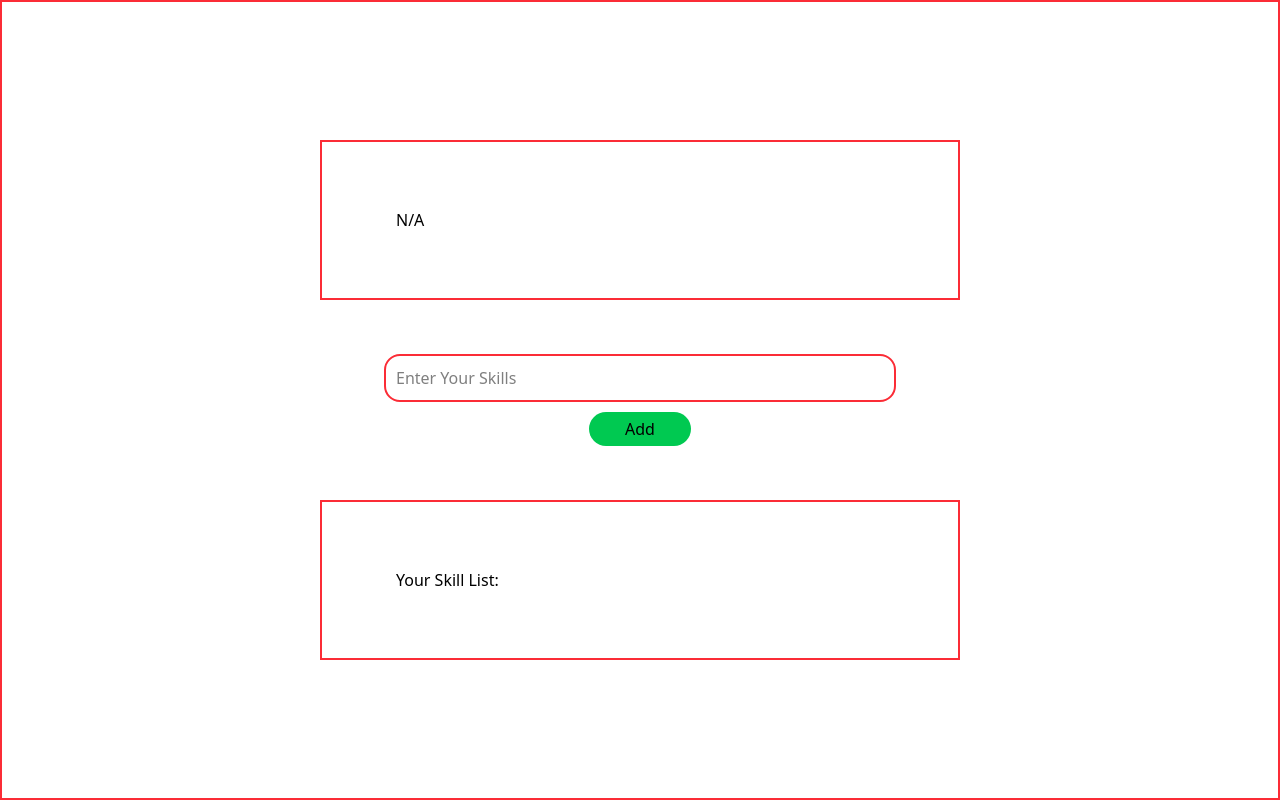
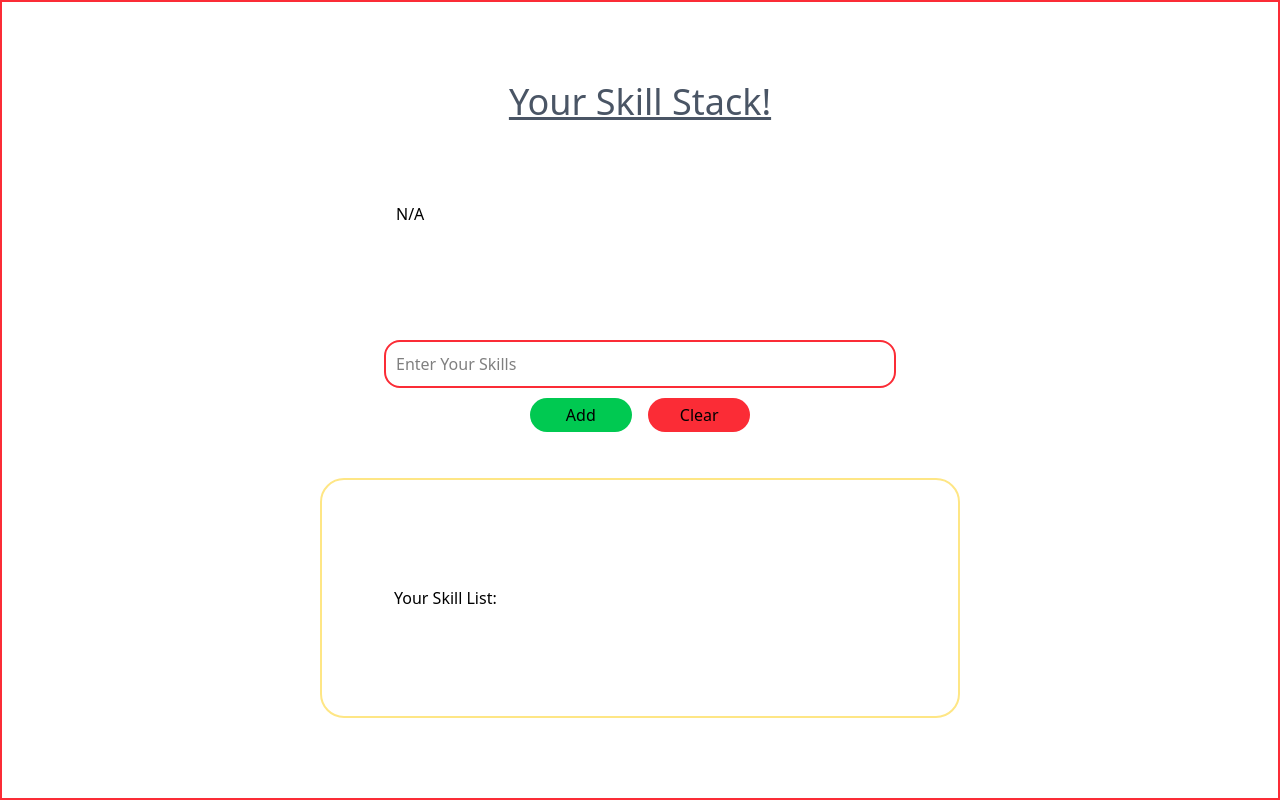
Before and after one commit to Sainath-Nanaware/javaScript-Quetions, a React (Vite) app in the folder reactProject/: page /submit in a window 1280 px wide. Built offline with nearby package versions, Linux system fonts and the light colour scheme.

Commit message:
add styling

```diff
--- a/reactProject/src/components/AddItems.jsx
+++ b/reactProject/src/components/AddItems.jsx
@@ -6,20 +6,28 @@ function AddItems() {
     const inputRef=useRef()
     function handleAddEvent(){
         SetSkills((prev)=>[...prev,inputRef.current.value])
-        // inputRef.current.value=''
-         setInputText('N/A')
+        setInputText('N/A')
+    }
+    const clear=()=>{
+        SetSkills([])
+        inputRef.current.value=''
     }
   return (
-    <div className='pb h-[100vh] flex flex-col justify-center items-center gap-[20px]'>
-        <div className='pb h-[20vh] w-[50vw] flex justify-center items-center'>
+    <div className='pb h-[100vh] flex flex-col justify-center items-center gap-[12px]'>
+        <h1 className='text-4xl text-gray-600 underline'>Your Skill Stack!</h1>
+        <div className='h-[20vh] w-[50vw] flex justify-center items-center'>
             <p className=' w-[40vw] p-[12px]'>{inputText}</p>
         </div>
         <div className='h-[20vh] w-[50vw] flex flex-col justify-center items-center gap-[10px]'>
             <input type="text" placeholder='Enter Your Skills' onChange={(e)=>{setInputText(e.target.value)}} ref={inputRef} className='pb  rounded-2xl w-[40vw] p-[10px]' />
+            <div className='flex justify-center gap-4'>
             <button className='w-[8vw] p-[5px] rounded-3xl bg-green-500' onClick={()=>{handleAddEvent()}}>Add</button>
+            <button className='w-[8vw] p-[5px] rounded-3xl bg-red-500' onClick={()=>{clear()}}>Clear</button>
+            </div>
+
         </div>
-        <div className='pb h-[20vh] w-[50vw] flex justify-center items-center'>
-            <p className=' w-[40vw] p-[12px]'>Your Skill List:{skills.map((element,index)=>{
+        <div className='overflow-auto border-2 border-amber-200 rounded-3xl   h-[30vh] w-[50vw] flex justify-center items-center'>
+            <p className='  w-[40vw] p-[10px]'>Your Skill List:{skills.map((element,index)=>{
                         return <li key={index}>{element}</li>
                 })}</p>
         </div>
```
